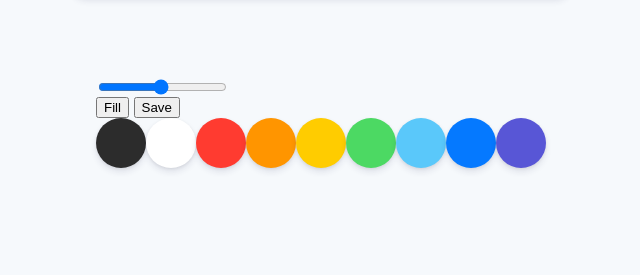
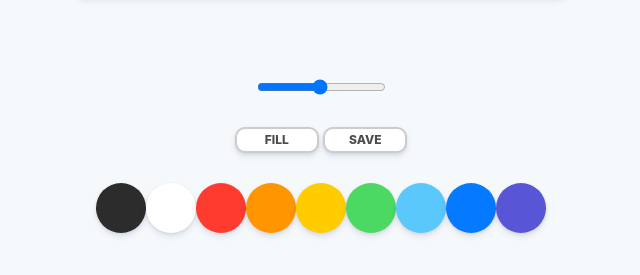
Before and after one commit to KH2Wone/paintJS, a plain HTML site: page index.html in a window 1280 px wide. Shown: the part 553-828 px from the top of the page, without its empty margins (319-959 px from the left). Before the commit the page ends 800 px from the top, so only its background shows below. Drawn offline with Linux system fonts and the light colour scheme.

Commit message:
Add style to controls btns,range

```diff
--- a/style.css
+++ b/style.css
@@ -6,19 +6,46 @@ body {
     display: flex;
     flex-direction: column;
     align-items: center;
-    padding-top: 50px;
+    padding: 50px 0px;
 }
 
 .canvas {
     width: 500px;
     height: 500px;
-    background-color: white;
+    background-color: #fff;
     border-radius: 15px;
     box-shadow: 0 4px 6px rgba(50, 50, 93, 0.11), 0 1px 3px rgba(0, 0, 0, 0.08);
 }
 
 .controls {
     margin-top: 80px;
+    display: flex;
+    flex-direction: column;
+    align-items: center;
+}
+
+.controls .controls_btns {
+    margin-bottom: 30px;
+}
+
+.controls_btns button {
+    all: unset;
+    cursor: pointer;
+    background-color: #fff;
+    padding: 5px 0px;
+    width: 80px;
+    text-align: center;
+    border-radius: 10px;
+    box-shadow: 0 4px 6px rgba(50, 50, 93, 0.11), 0 1px 3px rgba(0, 0, 0, 0.08);
+    border: 2px solid rgba(0, 0, 0, 0.2);
+    color: rgba(0, 0, 0, 0.7);
+    text-transform: uppercase;
+    font-weight: 800;
+    font-size: 12px;
+}
+
+.controls_btns button:active {
+    transform: scale(0.98);
 }
 
 .controls .controls_colors {
@@ -32,3 +59,7 @@ body {
     cursor: pointer;
     box-shadow: 0 4px 6px rgba(50, 50, 93, 0.11), 0 1px 3px rgba(0, 0, 0, 0.08);
 }
+
+.controls .controls_range {
+    margin-bottom: 30px;
+}
```
